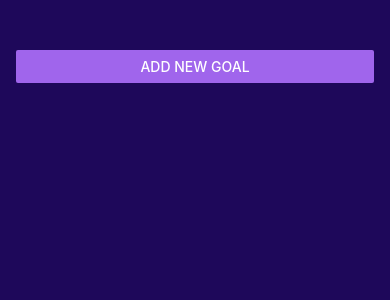
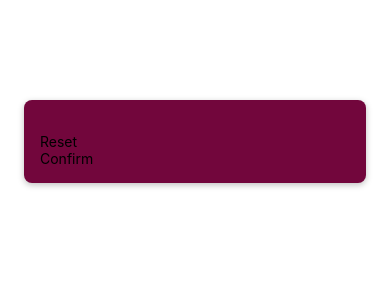
Before and after one commit to zhankaam/react-native-course, a React Native app: screen / in a window 390 px wide. Shown: the top 300 px of the page. Built offline with nearby package versions, Linux system fonts and the light colour scheme.

Commit message:
04 module: lesson 5

```diff
--- a/App.tsx
+++ b/App.tsx
@@ -5,83 +5,11 @@
  * @format
  */
 
-import React, {useState} from 'react';
-import {View, StyleSheet, FlatList, Button, StatusBar} from 'react-native';
-import GoalInput from './components/GoalInput';
-import GoalItem from './components/GoalItem';
+import React from 'react';
+import StartGameScreen from './screens/StartGameScreen';
 
-// 019
 function App(): JSX.Element {
-  const [modalIsVisible, setModalisVisible] = useState(false);
-  const [courseGoals, setCourseGoals] = useState<
-    Record<'text' | 'id', string>[]
-  >([]);
-
-  function startAddGoalHandler() {
-    setModalisVisible(true);
-  }
-
-  function endAddGoalHandler() {
-    setModalisVisible(false);
-  }
-
-  function addGoalHandler(enteredGoalText: string) {
-    setCourseGoals(currentCourseGoals => [
-      ...currentCourseGoals,
-      {text: enteredGoalText, id: Math.random().toString()},
-    ]);
-    endAddGoalHandler();
-  }
-
-  function deleteItemHandler(id: string) {
-    setCourseGoals(currentCourseGoals =>
-      currentCourseGoals.filter(goal => goal.id !== id),
-    );
-  }
-
-  return (
-    <>
-      <StatusBar barStyle="light-content" />
-      <View style={styles.appContainer}>
-        <Button
-          title="Add New Goal"
-          color="#a065ec"
-          onPress={startAddGoalHandler}
-        />
-        <GoalInput
-          visible={modalIsVisible}
-          onAddGoal={addGoalHandler}
-          onCancel={endAddGoalHandler}
-        />
-        <View style={styles.goalsContainer}>
-          <FlatList
-            data={courseGoals}
-            renderItem={itemData => (
-              <GoalItem
-                id={itemData.item.id}
-                text={itemData.item.text}
-                onDeleteItem={deleteItemHandler}
-              />
-            )}
-            keyExtractor={item => item.id}
-            alwaysBounceVertical={false}
-          />
-        </View>
-      </View>
-    </>
-  );
+  return <StartGameScreen />;
 }
 
-const styles = StyleSheet.create({
-  appContainer: {
-    flex: 1,
-    paddingTop: 50,
-    paddingHorizontal: 16,
-    backgroundColor: '#1e085a',
-  },
-  goalsContainer: {
-    flex: 5,
-  },
-});
-
 export default App;
--- a/components/GoalInput.tsx
+++ /dev/null
@@ -1,80 +0,0 @@
-import React, {useState} from 'react';
-import {View, StyleSheet, TextInput, Button, Modal, Image} from 'react-native';
-
-type PropsType = {
-  visible: boolean;
-  onAddGoal: (enteredGoalText: string) => void;
-  onCancel: () => void;
-};
-
-function GoalInput({visible, onAddGoal, onCancel}: PropsType) {
-  const [enteredGoalText, setEnteredGoalText] = useState('');
-
-  function goalInputHandler(enteredText: string) {
-    setEnteredGoalText(enteredText);
-  }
-
-  function addGoalHandler() {
-    onAddGoal(enteredGoalText);
-    setEnteredGoalText('');
-  }
-
-  return (
-    <Modal visible={visible} animationType="slide">
-      <View style={styles.inputContainer}>
-        <Image
-          style={styles.image}
-          source={require('../assets/images/goal.png')}
-        />
-        <TextInput
-          style={styles.textInput}
-          placeholder="Your course goal!"
-          value={enteredGoalText}
-          onChangeText={goalInputHandler}
-        />
-        <View style={styles.buttonContainer}>
-          <View style={styles.button}>
-            <Button title="Cancel" onPress={onCancel} color="#f31282" />
-          </View>
-          <View style={styles.button}>
-            <Button title="Add Goal" onPress={addGoalHandler} color="#b180f0" />
-          </View>
-        </View>
-      </View>
-    </Modal>
-  );
-}
-
-const styles = StyleSheet.create({
-  inputContainer: {
-    flex: 1,
-    justifyContent: 'center',
-    padding: 16,
-    alignItems: 'center',
-    backgroundColor: '#311b6b',
-  },
-  image: {
-    width: 100,
-    height: 100,
-    margin: 20,
-  },
-  textInput: {
-    borderWidth: 1,
-    borderColor: '#e4d0ff',
-    backgroundColor: '#e4d0ff',
-    color: '#120438',
-    borderRadius: 6,
-    width: '100%',
-    padding: 16,
-  },
-  buttonContainer: {
-    flexDirection: 'row',
-    marginTop: 16,
-  },
-  button: {
-    width: 100,
-    marginHorizontal: 8,
-  },
-});
-
-export default GoalInput;
--- a/components/GoalItem.tsx
+++ /dev/null
@@ -1,38 +0,0 @@
-import React from 'react';
-import {View, Text, StyleSheet, Pressable} from 'react-native';
-
-type PropsType = {
-  id: string;
-  text: string;
-  onDeleteItem: (id: string) => void;
-};
-
-function GoalItem({id, text, onDeleteItem}: PropsType) {
-  return (
-    <View style={styles.goalItem}>
-      <Pressable
-        android_ripple={{color: '#210644'}}
-        onPress={onDeleteItem.bind(this, id)}
-        style={({pressed}) => pressed && styles.pressedItem}>
-        <Text style={styles.goalText}>{text}</Text>
-      </Pressable>
-    </View>
-  );
-}
-
-const styles = StyleSheet.create({
-  goalItem: {
-    margin: 8,
-    borderRadius: 6,
-    backgroundColor: '#5e0acc',
-  },
-  pressedItem: {
-    opacity: 0.5,
-  },
-  goalText: {
-    color: 'white',
-    padding: 8,
-  },
-});
-
-export default GoalItem;
--- /dev/null
+++ b/components/PrimaryButton.tsx
@@ -0,0 +1,16 @@
+import {ReactNode} from 'react';
+import {Text, View} from 'react-native';
+
+type PropsType = {
+  children: ReactNode;
+};
+
+function PrimaryButton({children}: PropsType) {
+  return (
+    <View>
+      <Text>{children}</Text>
+    </View>
+  );
+}
+
+export default PrimaryButton;
--- /dev/null
+++ b/screens/StartGameScreen.tsx
@@ -0,0 +1,33 @@
+import React from 'react';
+import {StyleSheet, TextInput, View} from 'react-native';
+import PrimaryButton from '../components/PrimaryButton';
+
+function StartGameScreen() {
+  return (
+    <View style={styles.inputContainer}>
+      <TextInput />
+      <PrimaryButton>Reset</PrimaryButton>
+      <PrimaryButton>Confirm</PrimaryButton>
+    </View>
+  );
+}
+
+const styles = StyleSheet.create({
+  inputContainer: {
+    marginTop: 100,
+    marginHorizontal: 24,
+    padding: 16,
+    backgroundColor: '#72063c',
+    borderRadius: 8,
+    elevation: 4,
+    shadowColor: 'black',
+    shadowOffset: {
+      width: 0,
+      height: 2,
+    },
+    shadowRadius: 6,
+    shadowOpacity: 0.25,
+  },
+});
+
+export default StartGameScreen;
```
Also changed, not shown: assets/images/goal.png (deleted), screens/GameOverScreen.tsx (added), screens/GameScreen.tsx (added).
